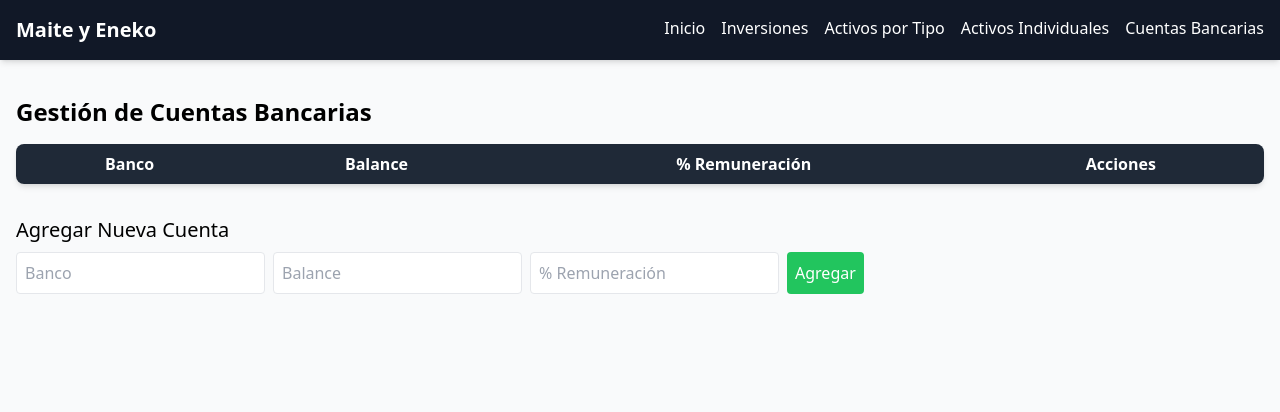
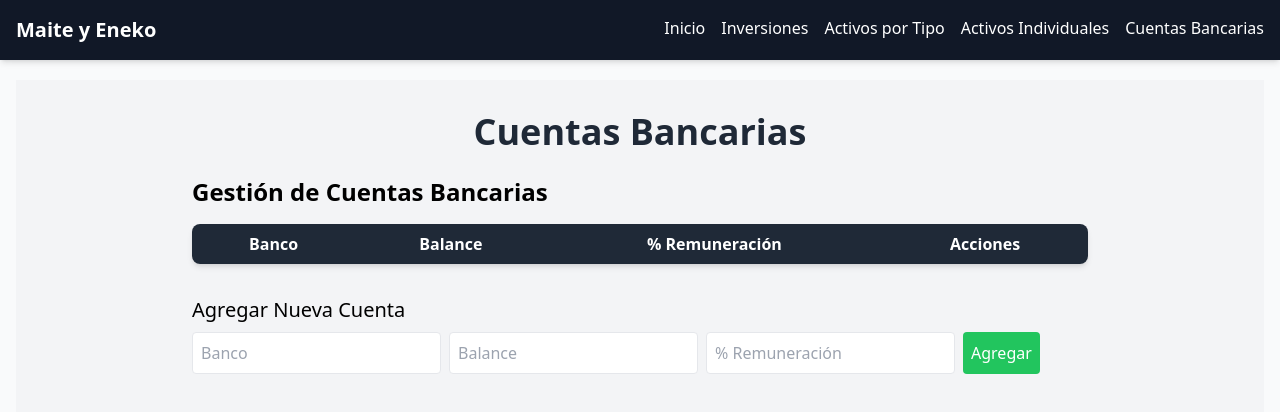
Before and after one commit to txitxotx/karteraweb, a Next.js app: page /bank in a window 1280 px wide. Shown: the top 412 px of the page. Built offline with nearby package versions, Linux system fonts and the light colour scheme.

Commit message:
Update bank.js

```diff
--- a/pages/bank.js
+++ b/pages/bank.js
@@ -3,8 +3,11 @@
 
 export default function Banks() {
   return (
-    <div>
-      <BankAccountsTable />
+    <div className="min-h-screen bg-gray-100 p-8">
+      <h1 className="text-4xl font-bold text-gray-800 text-center mb-6">Cuentas Bancarias</h1>
+      <div className="max-w-4xl mx-auto">
+        <BankAccountsTable />
+      </div>
     </div>
   );
 }
```
